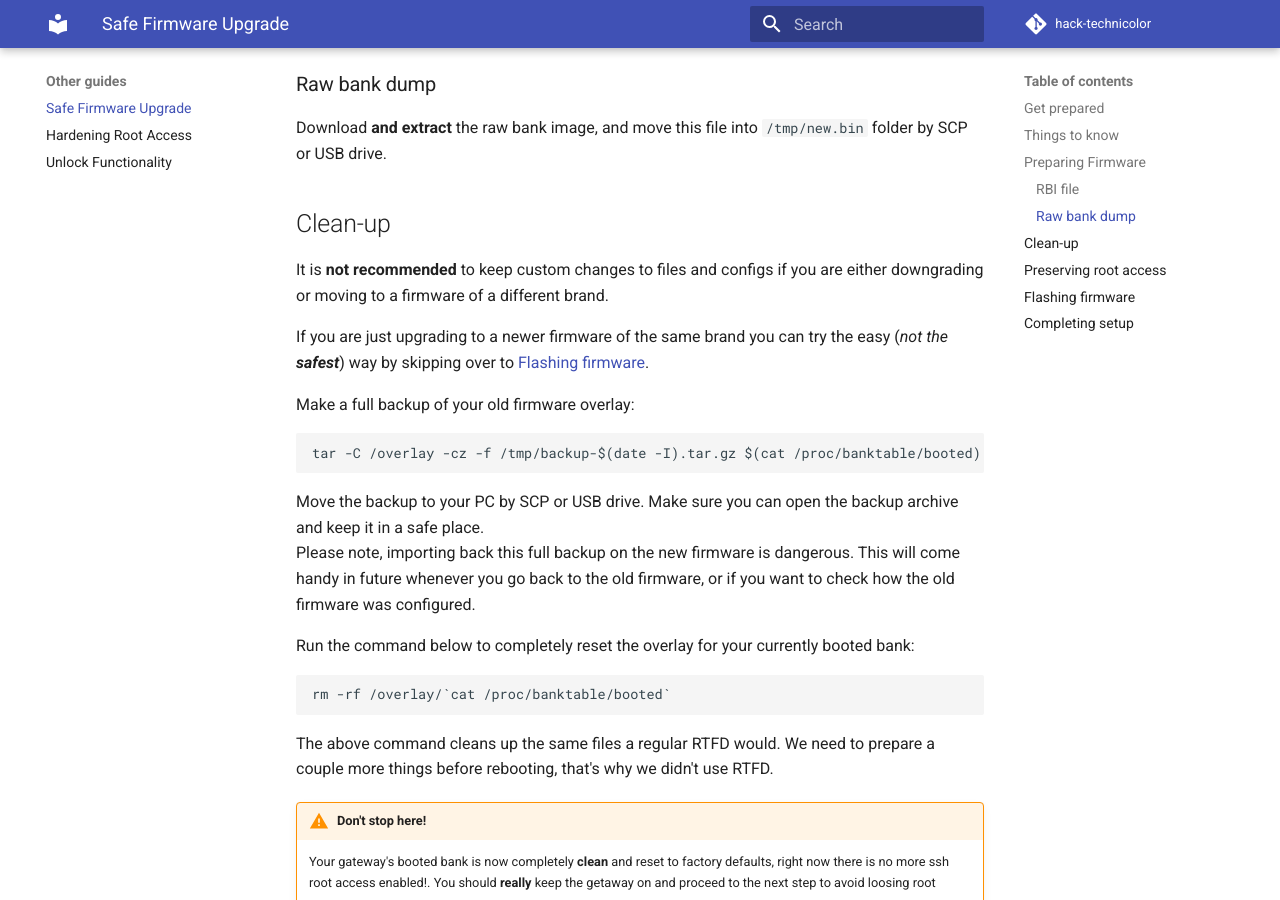
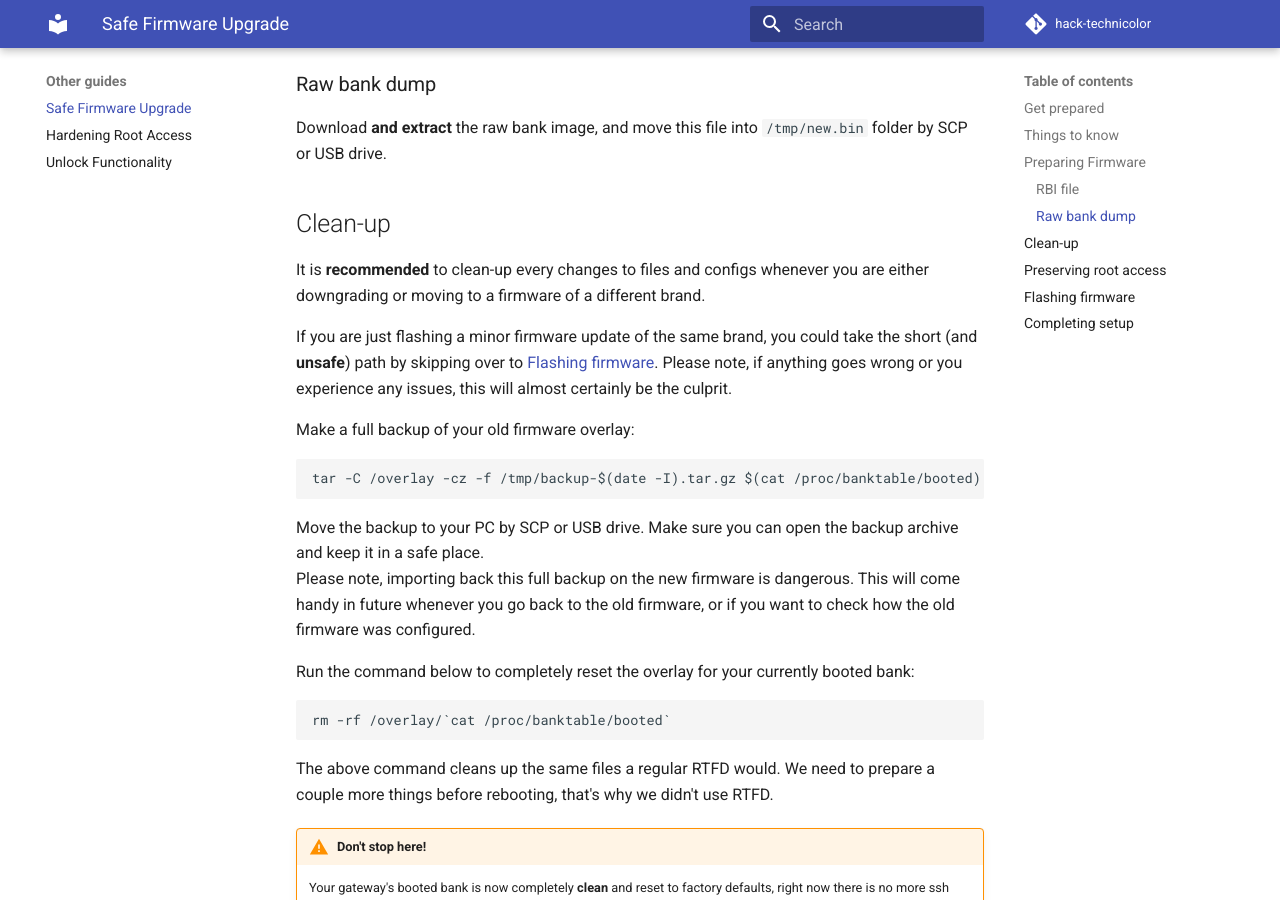
Before and after one commit to hack-technicolor/hack-technicolor, an MkDocs documentation site: the page built from docs/Upgrade.md, in a window 1280 px wide and 900 px high, scrolled down 2516 px. Built offline with MkDocs 1.6.1 and Material for MkDocs 9.7.7, drawn with Linux system fonts in a browser that asks for light colours; comment, search, counter and statistics services are not loaded.

Commit message:
Stress on clean-up recommendation

```diff
--- a/docs/Upgrade.md
+++ b/docs/Upgrade.md
@@ -66,9 +66,9 @@ Download **and extract** the raw bank image, and move this file into `/tmp/new.b
 
 ## Clean-up
 
-It is **not recommended** to keep custom changes to files and configs if you are either downgrading or moving to a firmware of a different brand.
+It is **recommended** to clean-up every changes to files and configs whenever you are either downgrading or moving to a firmware of a different brand.
 
-If you are just upgrading to a newer firmware of the same brand you can try the easy (*not the **safest***) way by skipping over to [Flashing firmware](#flashing-firmware).
+If you are just flashing a minor firmware update of the same brand, you could take the short (and **unsafe**) path by skipping over to [Flashing firmware](#flashing-firmware). Please note, if anything goes wrong or you experience any issues, this will almost certainly be the culprit.
 
 Make a full backup of your old firmware overlay:
 
```
